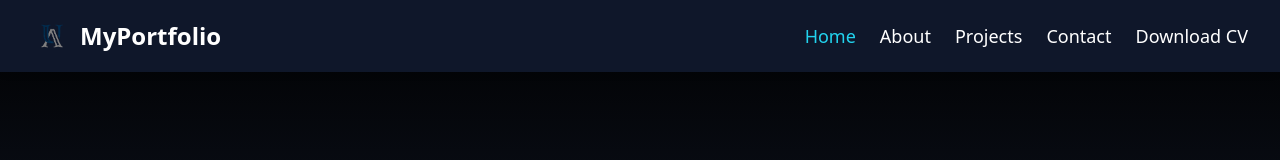
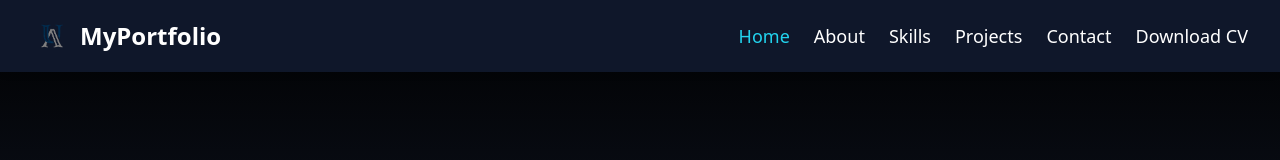
Before and after one commit to aronurbn/project-portfolio, a React (Create React App) app: page / in a window 1280 px wide. Shown: the top 160 px of the page. Built offline with nearby package versions, Linux system fonts and the light colour scheme.

Commit message:
Update Navbar.jsx

```diff
--- a/src/components/Navbar.jsx
+++ b/src/components/Navbar.jsx
@@ -4,7 +4,7 @@ import { FaBars, FaTimes } from 'react-icons/fa';
 import { motion } from 'framer-motion';
 import portfolioIcon from '../assets/portfolio-icon.png';
 
-const navLinks = ['hero', 'about', 'projects', 'contact'];
+const navLinks = ['hero', 'about', 'skills', 'projects', 'contact',];
 
 const NavLinks = ({ onClick }) => (
   <>
```
